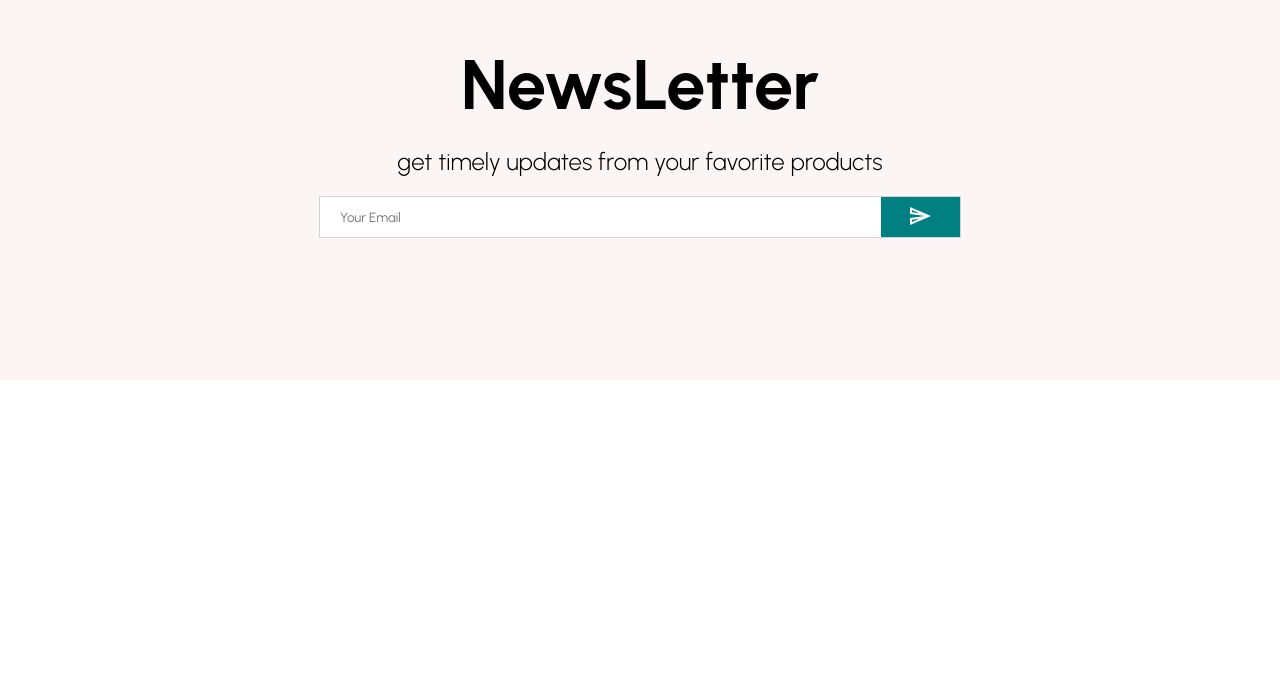
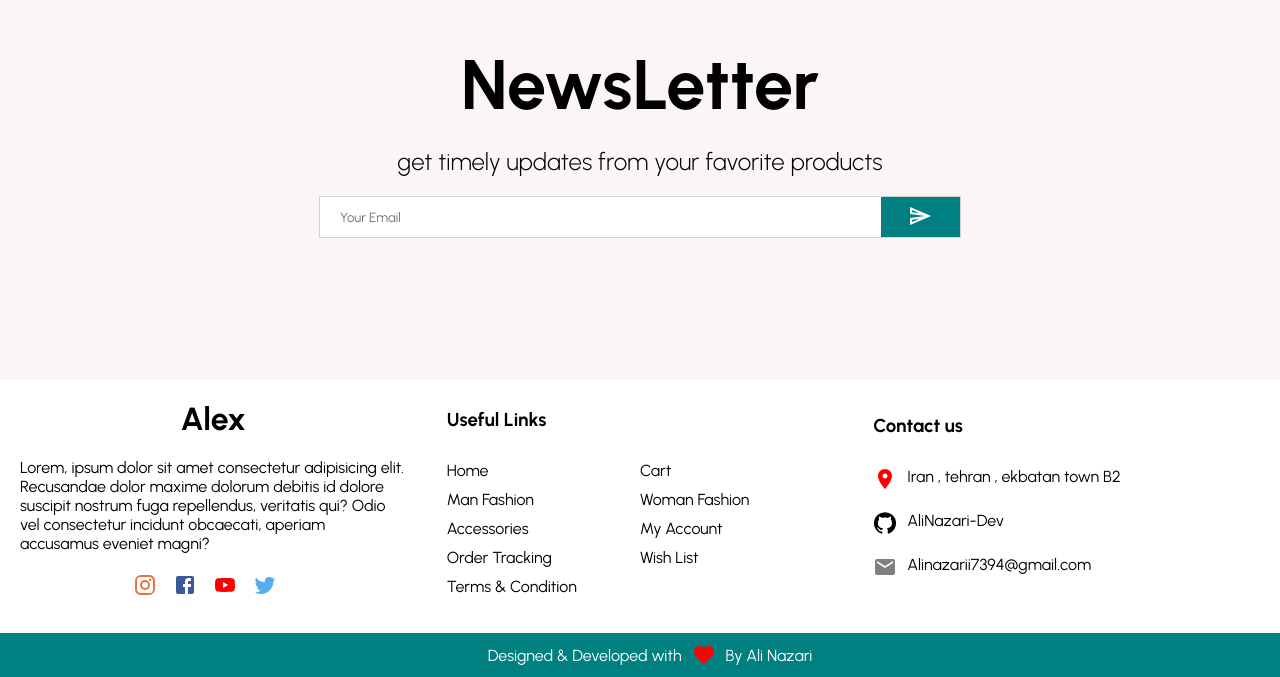
Before and after one commit to AliNazari-dev/full-stack-E-commerce, a React (Create React App) app: page / in a window 1280 px wide. Shown: the part 2356-3033 px from the top of the page. Before the commit the page ends 2736 px from the top, so only its background shows below. Built offline with nearby package versions, Linux system fonts and the light colour scheme.

Commit message:
Home Page UI done

```diff
--- /dev/null
+++ b/src/components/footer/Footer.jsx
@@ -0,0 +1,70 @@
+import "./footer.scss";
+import FacebookIcon from "@mui/icons-material/Facebook";
+import InstagramIcon from "@mui/icons-material/Instagram";
+import YouTubeIcon from "@mui/icons-material/YouTube";
+import TwitterIcon from "@mui/icons-material/Twitter";
+import LocationOnIcon from "@mui/icons-material/LocationOn";
+import GitHubIcon from '@mui/icons-material/GitHub';
+import EmailIcon from "@mui/icons-material/Email";
+import FavoriteIcon from "@mui/icons-material/Favorite";
+const Footer = () => {
+  return (
+    <>
+      <div className='footerContainer'>
+        <div className='left'>
+          <h1 className='logo'>Alex</h1>
+          <p className='desc'>Lorem, ipsum dolor sit amet consectetur adipisicing elit. Recusandae dolor maxime dolorum debitis id dolore suscipit nostrum fuga repellendus, veritatis qui? Odio vel consectetur incidunt obcaecati, aperiam accusamus eveniet magni?</p>
+          <div className='socialContainer'>
+            <div className='socialIcon'>
+              <InstagramIcon style={{ color: "#e47440" }} />
+            </div>
+            <div className='socialIcon'>
+              <FacebookIcon style={{ color: "#3B5999" }} />
+            </div>
+            <div className='socialIcon'>
+              <YouTubeIcon style={{ color: "red" }} />
+            </div>
+            <div className='socialIcon'>
+              <TwitterIcon style={{ color: "#55ACEE" }} />
+            </div>
+          </div>
+        </div>
+        <div className='center'>
+          <h3 className='title'>Useful Links</h3>
+          <ul className='list'>
+            <li className='listItem'>Home</li>
+            <li className='listItem'>Cart</li>
+            <li className='listItem'>Man Fashion</li>
+            <li className='listItem'>Woman Fashion</li>
+            <li className='listItem'>Accessories</li>
+            <li className='listItem'>My Account</li>
+            <li className='listItem'>Order Tracking</li>
+            <li className='listItem'>Wish List</li>
+            <li className='listItem'>Terms & Condition</li>
+          </ul>
+        </div>
+        <div className='right'>
+          <h3 className='title'>Contact us</h3>
+          <div className='contactItem'>
+            <LocationOnIcon className='icon' style={{ color: "red" }} />
+            Iran , tehran , ekbatan town B2
+          </div>
+          <div className='contactItem'>
+            <GitHubIcon className='icon' style={{ color: "#000" }} />
+            AliNazari-Dev
+          </div>
+          <div className='contactItem'>
+            <EmailIcon className='icon' style={{ color: "gray" }} />
+            Alinazarii7394@gmail.com
+          </div>
+        </div>
+      </div>
+      <div className='copyright'>
+        Designed & Developed with
+        <FavoriteIcon style={{color:"red",margin:"0px 10px"}}/> By Ali Nazari
+      </div>
+    </>
+  );
+};
+
+export default Footer;
--- /dev/null
+++ b/src/components/footer/footer.scss
@@ -0,0 +1,65 @@
+.footerContainer {
+  display: flex;
+  align-items: center;
+  justify-content: space-around;
+  .left {
+    flex: 1;
+    display: flex;
+    padding: 20px;
+    align-items: center;
+    flex-direction: column;
+    .desc {
+      margin: 20px 0px;
+    }
+    .socialContainer {
+      display: flex;
+      .socialIcon {
+        width: 40px;
+        height: 40px;
+        border-radius: 50%;
+        color: #fff;
+      }
+    }
+  }
+  .center {
+    flex: 1;
+    padding: 20px;
+    .title {
+      margin-bottom: 30px;
+    }
+    .list {
+      margin: 0;
+      padding: 0;
+      list-style: none;
+      display: flex;
+      flex-wrap: wrap;
+      .listItem {
+        width: 50%;
+        margin-bottom: 10px;
+      }
+    }
+  }
+  .right {
+    flex: 1;
+    padding: 20px;
+    .title{
+        margin-bottom: 30px;
+    }
+    .contactItem{
+        display: flex;
+        margin-bottom: 20px;
+        .icon{
+            margin-right: 10px;
+        }
+    }
+  }
+}
+.copyright{
+    width: 100%;
+    display: flex;
+    background-color: teal;
+    color: #fff;
+    align-items: center;
+    justify-content: center;
+    padding: 10px;
+}
--- a/src/pages/Home.jsx
+++ b/src/pages/Home.jsx
@@ -5,16 +5,18 @@ import Slider from "../components/Slider/Slider";
 import Categories from "../components/categories/Categories";
 import Products from "../components/products/Products";
 import NewsLetter from "../components/newsLetter/NewsLetter";
+import Footer from "../components/footer/Footer";
 
 const Home = () => {
   return (
-    <div className="home">
+    <div className='home'>
       <Announcement />
       <Navbar />
-      <Slider/>
-      <Categories/>
-      <Products/>
-      <NewsLetter/>
+      <Slider />
+      <Categories />
+      <Products />
+      <NewsLetter />
+      <Footer />
     </div>
   );
 };
```
